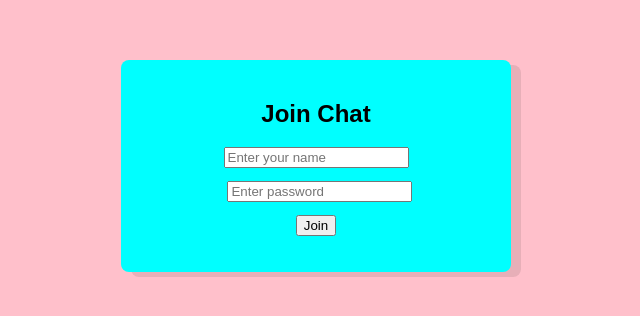
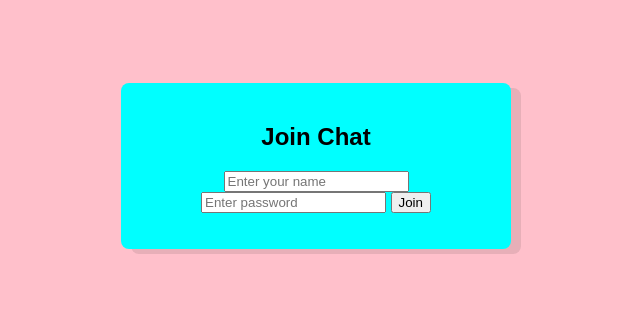
Before and after one commit to sandeep420123420-create/wtnishant, a website: page public/index.html in a window 1280 px wide. Shown: the part 242-558 px from the top of the page, without its empty margins (324-964 px from the left). Drawn offline with nearby package versions, Linux system fonts and the light colour scheme; no server answers.

Commit message:
Update index.html

```diff
--- a/public/index.html
+++ b/public/index.html
@@ -7,18 +7,12 @@
 </head>
 <body>
 
-
-
-
   <!-- Join screen -->
   <div id="join-container">
     <h2>Join Chat</h2>
+
     <input id="username" placeholder="Enter your name" />
-       <pre> <input type="password" id="password" placeholder="Enter password"></pre>
-
-
-
-
+    <input type="password" id="password" placeholder="Enter password" />
 
     <button id="join-btn">Join</button>
     <p id="join-error"></p>
@@ -36,7 +30,7 @@
     </div>
   </div>
 
-  <!-- Socket.IO client -->
+  <!-- Socket.IO -->
   <script src="https://cdn.socket.io/4.7.2/socket.io.min.js"></script>
   <script src="script.js"></script>
 </body>
```
